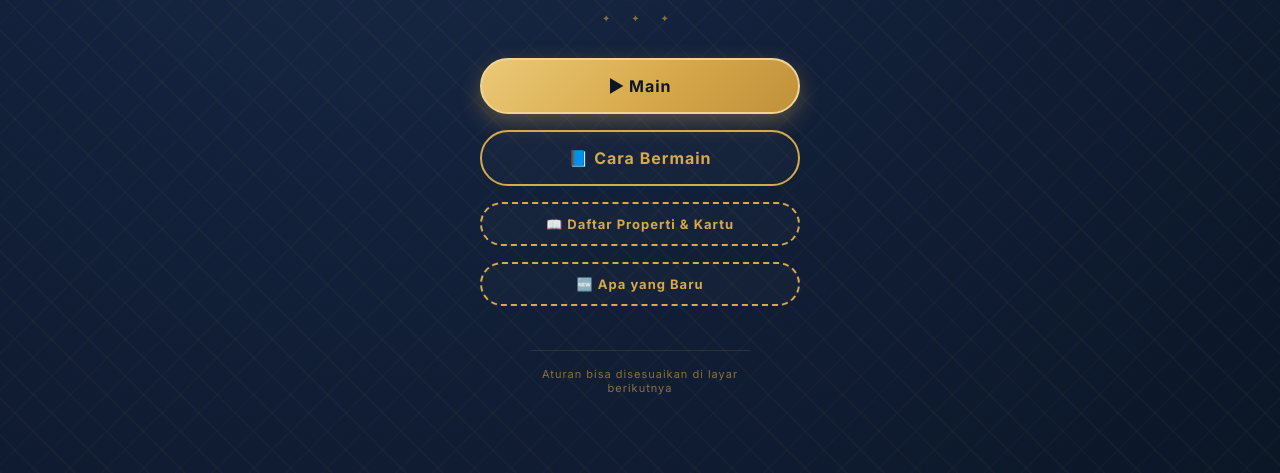
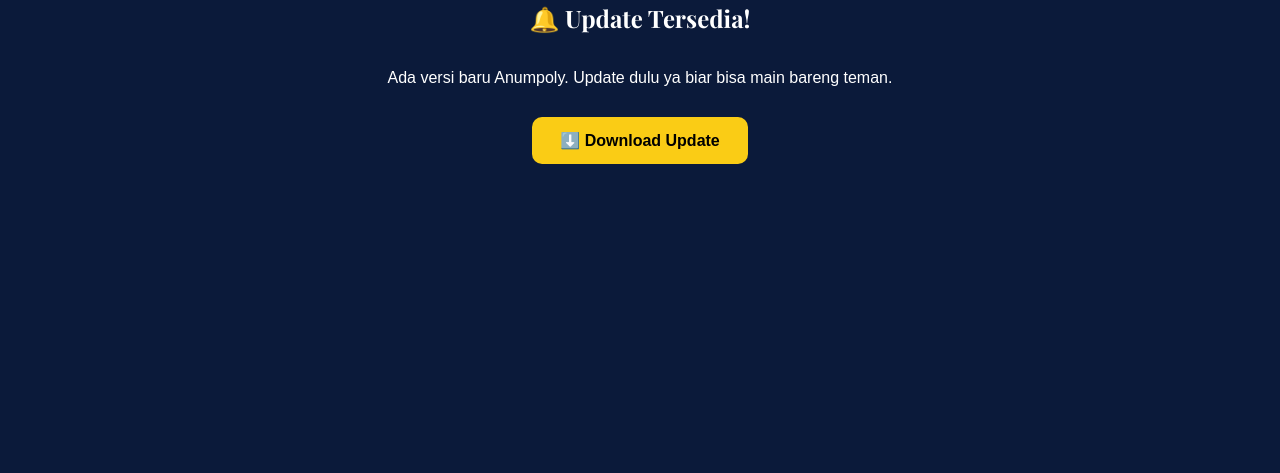
Before and after one commit to syharl/anumpoly, a plain HTML site: page index.html in a window 1280 px wide. Shown: the part 327-800 px from the top of the page. Drawn offline with nearby package versions, Linux system fonts and the light colour scheme.

Commit message:
Add files via upload

```diff
--- a/index.html
+++ b/index.html
@@ -3831,5 +3831,17 @@
 refreshResumeButton();
 initCustomSelects();
 </script>
+<script>
+const versiSaya = new URLSearchParams(location.search).get('v') || 1;
+fetch('versi.json').then(r=>r.json()).then(data=>{
+  if (parseInt(versiSaya) < data.terbaru) {
+    document.body.innerHTML = `<div style="position:fixed;inset:0;background:#0b1a3a;color:#fff;display:flex;flex-direction:column;align-items:center;justify-content:center;text-align:center;padding:20px;z-index:9999;font-family:sans-serif">
+      <h2>🔔 Update Tersedia!</h2>
+      <p>Ada versi baru Anumpoly. Update dulu ya biar bisa main bareng teman.</p>
+      <a href="${data.link_apk}" style="background:#facc15;color:#000;padding:14px 28px;border-radius:10px;text-decoration:none;font-weight:bold;margin-top:14px">⬇️ Download Update</a>
+    </div>`;
+  }
+}).catch(()=>{});
+</script>
 </body>
 </html>
```
